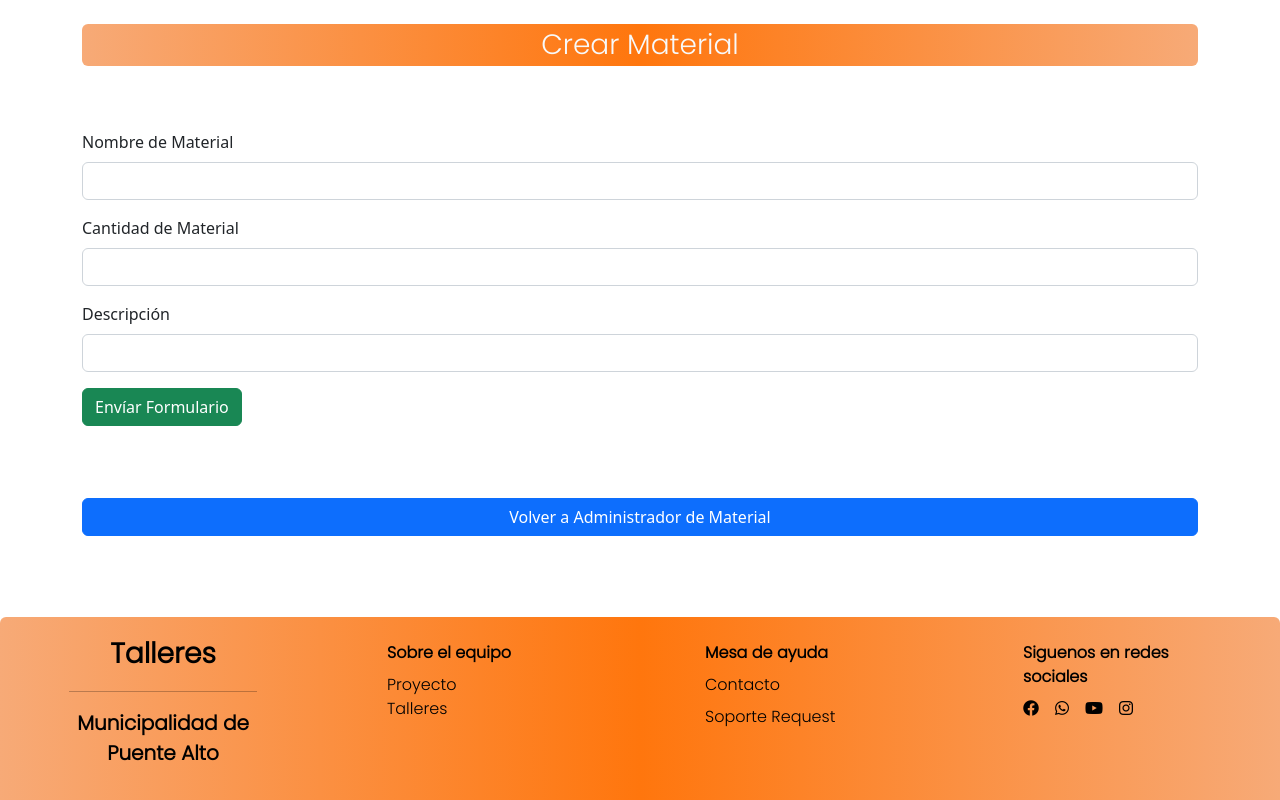
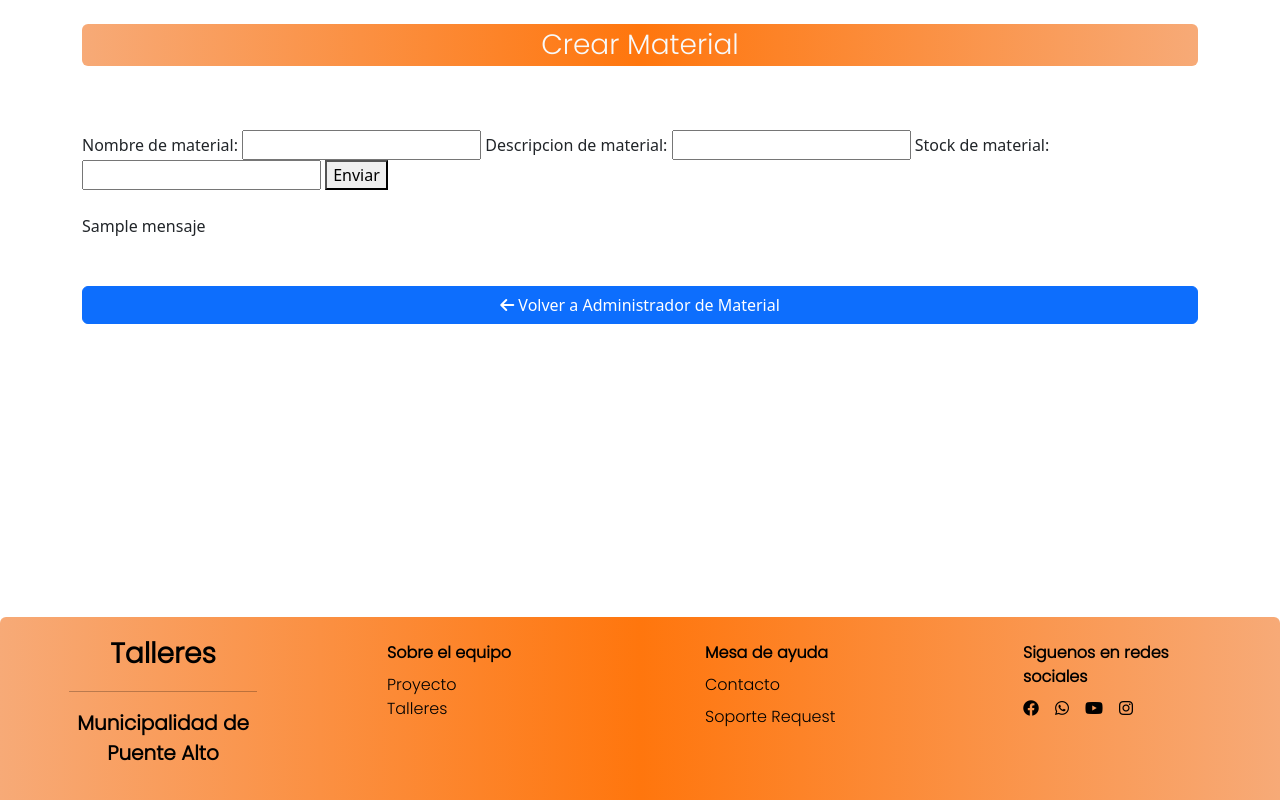
Before and after one commit to camixcode/TalleresMunicipales, a Django app: template TestDjango/core/templates/core/crear_Material.html in a window 1280 px wide. Run offline with Django 4.2, Linux system fonts and the light colour scheme; tables that the repository leaves empty hold one stand-in row (values such as "Sample post"); the template is opened without the code that fills it: values that come from a table or form of the project are taken from there, most other values are stand-ins (such as "Sample title", 1, 10 or a date in 2020).

Commit message:
Info en la BD

```diff
--- /dev/null
+++ b/TestDjango/core/form.py
@@ -0,0 +1,9 @@
+from django import forms
+from .models import Material
+
+
+class MaterialForm (forms.ModelForm):
+
+    class Meta:
+        model = Material
+        fields = ("idMaterial","nombreMaterial","descripcionMaterial","stock")
--- a/TestDjango/core/templates/core/Admin_General.html
+++ b/TestDjango/core/templates/core/Admin_General.html
@@ -43,13 +43,12 @@
 
     <!-- BOTON AGREGAR TALLER -->
     <div class="container my-3" style="background-color: rgb(254, 126, 126)">
-        <p class="text-md-center text-light fs-3"><i class="fa-sharp fa-solid fa-magnifying-glass"></i>Lista de
-            Materiales</p>
+        <p class="text-md-center text-light fs-3"><i class="fa-sharp fa-solid fa-magnifying-glass"></i>     Lista de Materiales</p>
     </div>
     <div class="container my-3">
         <div class="right">
             <button class="btn btn-sm btn-primary"><a class="text-md-center text-light fs-6"
-                    href="{%url 'crear_Material'%}">Agregar Material</a> <i
+                    href="{%url 'crear_Material'%}">  Agregar Material</a> <i
                     class="fa-sharp fa-solid fa-plus fa fa-align-left"></i></button>
         </div>
     </div>
--- a/TestDjango/core/templates/core/crear_Material.html
+++ b/TestDjango/core/templates/core/crear_Material.html
@@ -31,41 +31,19 @@
   <div class="container my-4">
     <div class="row">
       <div class="col-sm-12 col-md-12 col-lg-12 col-xl-12">
-        <form class="row g-3 needs-validation" novalidate>
-          <div class="col-md-12">
-            <label for="validationCustom01" class="form-label">Nombre de Material</label>
-            <input type="text" class="form-control" id="validationCustom01" value="" required>
-            <div class="valid-feedback">
-              Looks good!
-            </div>
-          </div>
 
-          <form class="row g-3 needs-validation" novalidate>
-            <div class="col-md-12">
-              <label for="validationCustom01" class="form-label">Cantidad de Material</label>
-              <input type="text" class="form-control" id="validationCustom01" value="" required>
-              <div class="valid-feedback">
-                Looks good!
-              </div>
-            </div>
-
-            <div class="col-md-12">
-              <label for="validationCustom03" class="form-label">Descripción</label>
-              <input type="text" class="form-control" id="validationCustom03" required>
-              <div class="invalid-feedback">
-                Please provide a valid city.
-              </div>
-            </div>
-
-            <div class="col-12">
-              <button class="btn btn-success" type="submit">Envíar Formulario</button>
-            </div>
-          </form>
-          <br><br><br>
-          <div class="d-grid gap-2">
-            <a href="{%url 'Admin_General'%}" class="btn btn-primary" role="button" data-bs-toggle="button"
-              aria-pressed="true">Volver a Administrador de Material</a>
-          </div>
+        <form action="" method="post">
+          {% csrf_token %}
+          {{form}}
+          <button type="submit">Enviar</button>
+        </form>
+        <br>
+        {{mensaje}}
+        <br><br><br>
+        <div class="d-grid gap-2">
+          <a href="{%url 'Admin_General'%}" class="btn btn-primary" role="button" data-bs-toggle="button"
+            aria-pressed="true"><i class="fa-sharp fa-solid fa-arrow-left"></i> Volver a Administrador de Material</a>
+        </div>
       </div>
     </div>
   </div>
```
Also changed, not shown: TestDjango/core/views.py (+11 -1 lines).
